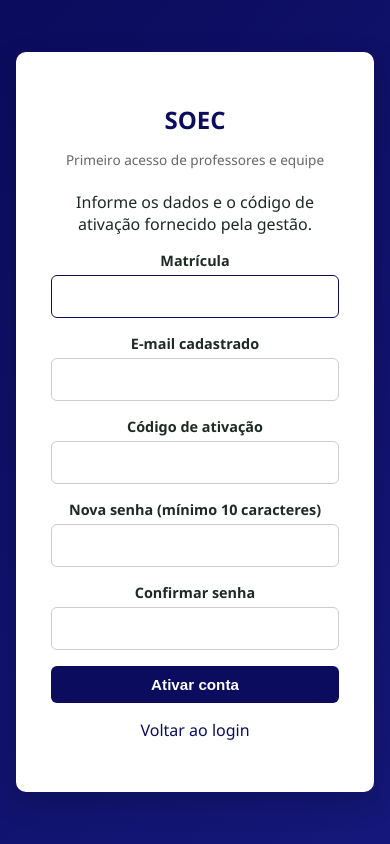
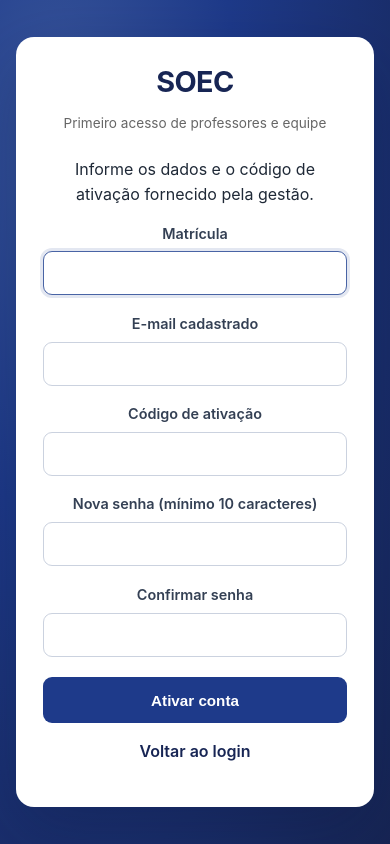
Before and after one commit to Raissa-lahm/soec, a Node server app: page /primeiro-acesso in a window 390 px wide. Run offline with Node 20, Linux system fonts and the light colour scheme.

Commit message:
style: refine responsive layout and header alignment

```diff
--- a/public/css/style.css
+++ b/public/css/style.css
@@ -414,6 +414,8 @@ tr:hover td { background: #f7f9f8; }
     background: #dfe3ff;
     text-decoration: none;
 }
+.evento-comunicado { background: #fff7db; border-left-color: #d49b00; color: #694f00; }
+.evento-comunicado:hover { background: #ffefb8; }
 
 .evento-horario {
     margin-right: 0.2rem;
@@ -563,3 +565,176 @@ tr:hover td { background: #f7f9f8; }
     font-size: 0.85rem;
     max-width: 220px;
 }
+
+/* -------------------------- Refinamento visual -------------------------- */
+
+:root {
+    --cor-primaria: #172554;
+    --cor-primaria-clara: #1e3a8a;
+    --cor-destaque: #f4c84a;
+    --cor-fundo: #f3f5f9;
+    --cor-texto: #1f2937;
+    --cor-branco: #fff;
+    --cor-erro: #b42318;
+    --cor-sucesso: #166534;
+    --sombra: 0 8px 24px rgba(23, 37, 84, .07);
+    --raio: 14px;
+}
+
+body {
+    font-family: Inter, "Segoe UI", Arial, sans-serif;
+    line-height: 1.55;
+    background: var(--cor-fundo);
+}
+
+a { transition: color .18s ease, background-color .18s ease, box-shadow .18s ease; }
+a:focus-visible, button:focus-visible, input:focus-visible, select:focus-visible, textarea:focus-visible {
+    outline: 3px solid rgba(244, 200, 74, .8);
+    outline-offset: 2px;
+}
+
+.cabecalho {
+    position: relative;
+    z-index: 5;
+    background: linear-gradient(110deg, #172554, #1e3a8a);
+}
+
+.cabecalho-conteudo {
+    max-width: 1440px;
+    margin: 0 auto;
+    padding: .85rem clamp(2.5rem, 8vw, 7rem);
+    gap: 2.25rem;
+}
+
+.marca {
+    flex-direction: column;
+    align-items: center;
+    margin-left: 0;
+    gap: .12rem;
+    flex-shrink: 0;
+}
+
+.marca-logo { width: 58px; height: 66px; }
+.marca-nome { font-size: 1.3rem; letter-spacing: .05em; }
+
+.nav-principal {
+    margin: 0 0 0 1.25rem;
+    gap: .3rem;
+    justify-content: flex-start;
+}
+
+.nav-principal a, .nav-principal button {
+    padding: .48rem .68rem;
+    border-radius: 9px;
+    font-size: .9rem;
+    white-space: nowrap;
+}
+
+.nav-principal a.ativo { box-shadow: 0 2px 8px rgba(0,0,0,.12); }
+.usuario-tag { white-space: nowrap; }
+
+.container {
+    max-width: 1320px;
+    padding: clamp(1.25rem, 3vw, 2.25rem) clamp(1rem, 3vw, 2rem);
+}
+
+h1, h2, h3 { line-height: 1.25; letter-spacing: -.02em; }
+h1 { font-size: clamp(1.55rem, 2.7vw, 2.15rem); margin-top: 0; }
+h2 { font-size: clamp(1.25rem, 2vw, 1.65rem); }
+.titulo-pagina { margin-bottom: 1.4rem; }
+.titulo-pagina h1 { margin: 0; }
+
+.grade { gap: 1.35rem; align-items: stretch; }
+.cartao, .form-cartao {
+    border: 1px solid #e5e9f1;
+    border-radius: var(--raio);
+    box-shadow: var(--sombra);
+}
+.cartao { padding: clamp(1.15rem, 2vw, 1.55rem); border-top: 3px solid var(--cor-primaria); }
+.cartao h3 { margin-bottom: .85rem; }
+.form-cartao { padding: clamp(1.25rem, 3vw, 2rem); }
+
+.campo { margin-bottom: 1.1rem; }
+.campo label { color: #344054; margin-bottom: .4rem; }
+.campo input, .campo select, .campo textarea {
+    min-height: 44px;
+    padding: .68rem .8rem;
+    border: 1px solid #cbd2df;
+    border-radius: 9px;
+    background: #fff;
+    color: var(--cor-texto);
+    transition: border-color .18s ease, box-shadow .18s ease;
+}
+.campo input:focus, .campo select:focus, .campo textarea:focus {
+    border-color: #4964a5;
+    box-shadow: 0 0 0 3px rgba(30, 58, 138, .12);
+    outline: none;
+}
+
+.botao {
+    min-height: 40px;
+    padding: .62rem 1rem;
+    border-radius: 9px;
+    transition: transform .16s ease, box-shadow .16s ease, background-color .16s ease;
+}
+.botao:hover { transform: translateY(-1px); box-shadow: 0 5px 12px rgba(23, 37, 84, .14); text-decoration: none; }
+.botao-primario { background: #1e3a8a; }
+.botao-primario:hover { background: #172554; }
+.botao-secundario { background: #eef1f7; color: #25324b; }
+.acoes { gap: .65rem; }
+
+.tabela-wrapper, .tabela-responsiva {
+    overflow-x: auto;
+    border: 1px solid #e5e9f1;
+    border-radius: var(--raio);
+    background: white;
+    box-shadow: var(--sombra);
+}
+table { min-width: 620px; }
+th, td { padding: .8rem 1rem; border-bottom: 1px solid #edf0f5; vertical-align: middle; }
+th { background: #172554; font-weight: 650; letter-spacing: .01em; }
+tr:last-child td { border-bottom: 0; }
+tr:hover td { background: #f8faff; }
+
+.alerta { border-radius: 10px; padding: .85rem 1rem; }
+.alerta-erro { background: #fff1f0; }
+.alerta-sucesso { background: #ecfdf3; }
+.alerta-aviso { background: #fffae8; color: #694f00; border: 1px solid #f2df99; }
+.tag { border-radius: 999px; padding: .22rem .68rem; font-weight: 650; }
+
+.login-cartao {
+    max-width: 430px;
+    border: 1px solid rgba(255,255,255,.65);
+    border-radius: 18px;
+    box-shadow: 0 24px 70px rgba(8, 17, 49, .28);
+    padding: clamp(1.6rem, 5vw, 2.5rem);
+}
+.tela-login { background: radial-gradient(ellipse at 15% 15%, #38559b 0%, #1e3a8a 38%, #172554 100%); }
+.login-cartao h1 { font-size: 1.8rem; }
+.login-cartao .botao { min-height: 46px; margin-top: .2rem; }
+.login-cartao a { font-weight: 600; }
+
+.rodape { padding: 1.25rem; color: #667085; }
+
+@media (max-width: 1000px) and (min-width: 721px) {
+    .cabecalho-conteudo { gap: 1rem; padding-inline: 2rem; }
+    .nav-principal { margin-left: .5rem; }
+    .nav-principal { gap: 0; }
+    .nav-principal a, .nav-principal button { padding: .45rem .48rem; font-size: .83rem; }
+    .usuario-tag { font-size: .78rem; padding: .4rem; }
+}
+
+@media (max-width: 720px) {
+    .cabecalho-conteudo { padding: .55rem 1rem; }
+    .marca { margin: 0; flex-direction: column; gap: .12rem; }
+    .marca-logo { width: 38px; height: 42px; }
+    .nav-principal { margin: 0; padding: .65rem 0 .25rem; }
+    .nav-principal a, .nav-principal button { padding: .7rem .8rem; }
+    .nav-principal .usuario-tag { padding: .65rem .8rem; white-space: normal; }
+    .titulo-pagina { align-items: stretch; }
+    .titulo-pagina > .botao, .titulo-pagina > a { align-self: flex-start; }
+    .linha-form { display: block; }
+    .linha-form .campo { min-width: 0; }
+    .calendario { overflow-x: auto; }
+    .calendario-grade { min-width: 560px; }
+}
```
